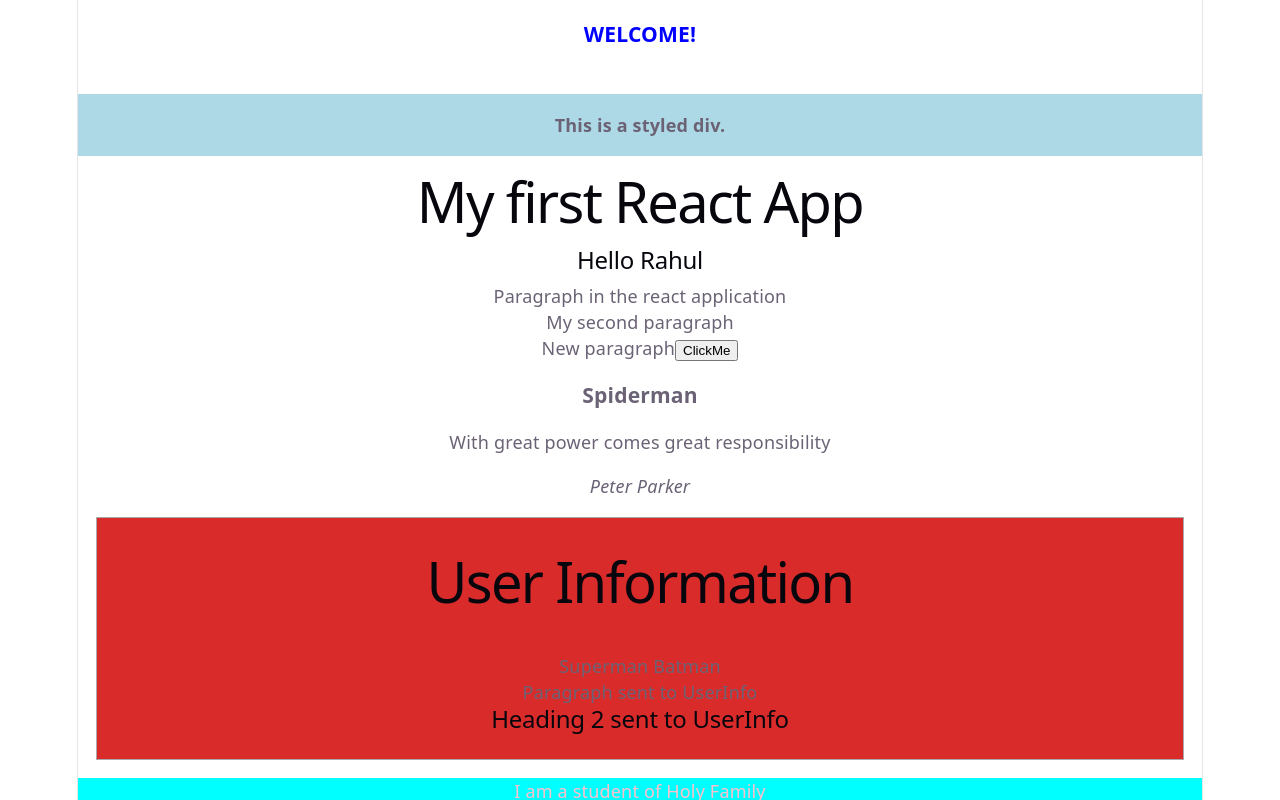
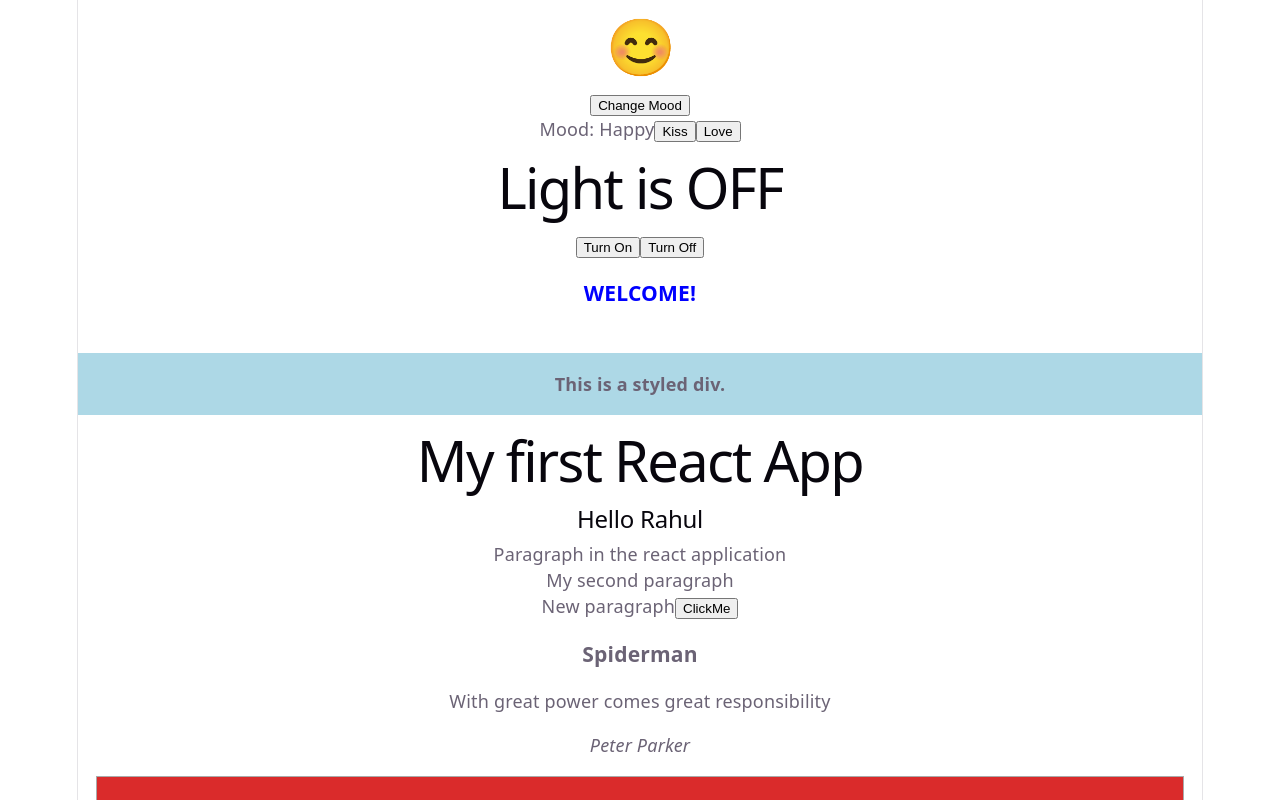
Before and after one commit to Rahul-Pala/Software-Engineering, a React (Vite) app in the folder React 1/vite-project/: page / in a window 1280 px wide. Shown: the top 800 px of the page. Built offline with nearby package versions, Linux system fonts and the light colour scheme.

Commit message:
useState

```diff
--- a/React 1/vite-project/src/App.jsx
+++ b/React 1/vite-project/src/App.jsx
@@ -16,6 +16,13 @@ import MovieCard from './Components/MovieCard'
 import Card from './Components/Card'
 import MoviesList from './Components/MoviesList'
 import BigCats from './Components/BigCats'
+import Counter from './Components/Counter'
+import MoodChanger from './Components/MoodChanger'
+import LightSwitch from './Components/LightSwitch'
+import Emoji from './Components/Emoji'
+import Hello from './Components/Hello'
+
+
 function App() {
 
 const jsxcode = <p>My second paragraph</p>
@@ -53,6 +60,11 @@ const movie = {
 }
   return (
 <>
+<div>
+  <Hello></Hello>
+  <Emoji></Emoji>
+  <LightSwitch></LightSwitch>
+</div>
  <div>
   <h3 style={{color: 'blue', textTransform: 'uppercase'}}>Welcome!</h3> {/* style object directly in JSX */}
     <br></br>
@@ -122,6 +134,9 @@ text={comment.text}/>
 
 <MoviesList></MoviesList>
 <BigCats></BigCats>
+<Counter></Counter>
+
+<MoodChanger></MoodChanger>
 </>
 
  )
--- /dev/null
+++ b/React 1/vite-project/src/Components/Counter.jsx
@@ -0,0 +1,16 @@
+import React, { useState } from "react";
+
+function Counter() {
+  const [count, setCount] = useState(10);
+
+  return (
+    <div>
+      <h2>{count}</h2>
+      <button onClick={() => setCount(count - 1)}>
+        Decrease
+      </button>
+    </div>
+  );
+}
+
+export default Counter
--- /dev/null
+++ b/React 1/vite-project/src/Components/Emoji.jsx
@@ -0,0 +1,19 @@
+import React from 'react'
+import { useState } from 'react'
+function Emoji() {
+    const  [Emoji, setEmoji] = useState('Happy')
+
+    const handleKiss = () => {setEmoji('😙')}
+    const handleLove = () => {setEmoji('🥰')}
+
+  return (
+    <div>
+      Mood: {Emoji}
+
+      <button onClick={handleKiss}> Kiss</button>
+      <button onClick={handleLove}> Love</button>
+    </div>
+  )
+}
+
+export default Emoji
--- /dev/null
+++ b/React 1/vite-project/src/Components/Hello.jsx
@@ -0,0 +1,29 @@
+import React, { useEffect, useState } from 'react'
+
+
+function Hello() {
+
+  const [emoji, setEmoji] = useState('😊')
+
+  const handleChangeMood = () => {
+
+    if (emoji === '😊') {
+      setEmoji('😢')
+    } else {
+      setEmoji('😊')
+    }
+
+  }
+
+  return (
+    <div>
+      <h1>{emoji}</h1>
+
+      <button onClick={handleChangeMood}>
+        Change Mood
+      </button>
+    </div>
+  )
+}
+
+export default Hello
--- /dev/null
+++ b/React 1/vite-project/src/Components/LightSwitch.jsx
@@ -0,0 +1,30 @@
+import { useState } from "react";
+
+function LightSwitch() {
+
+  const [light, setLight] = useState('OFF');
+
+  const handleTurnOn = () => {
+    setLight('ON');
+  }
+
+  const handleTurnOff = () => {
+    setLight('OFF');
+  }
+
+  return (
+    <div>
+      <h1>Light is {light}</h1>
+
+      <button onClick={handleTurnOn}>
+        Turn On
+      </button>
+
+      <button onClick={handleTurnOff}>
+        Turn Off
+      </button>
+    </div>
+  )
+}
+
+export default LightSwitch;
--- /dev/null
+++ b/React 1/vite-project/src/Components/MoodChanger.jsx
@@ -0,0 +1,45 @@
+import { useState } from "react";
+
+// save in MoodChanger.jsx
+function MoodChanger() {
+const [mood, setMood] = useState('happy');
+
+const handleWinLotto = () => {
+  setMood('ecstatic')
+}
+
+const handleGoMelbourne = () => {
+    setMood('Best day')
+}
+
+
+return (
+<div className="MoodChanger componentBox">
+<p> Current Mood: {mood}</p>
+
+<button
+    onClick={() => setMood('Awesome')}>Change mood
+</button>
+
+<button
+onClick={() => setMood('tired')}>
+Stay Up Late
+</button>
+
+<button
+onClick={() => setMood('hungry')}>
+Skip Lunch
+</button>
+
+<button onClick={handleWinLotto}>
+  Win Lotto
+</button>
+
+<button onClick={handleGoMelbourne}> Go Melbourne
+
+</button>
+
+</div>
+)
+}
+export default MoodChanger;
```
